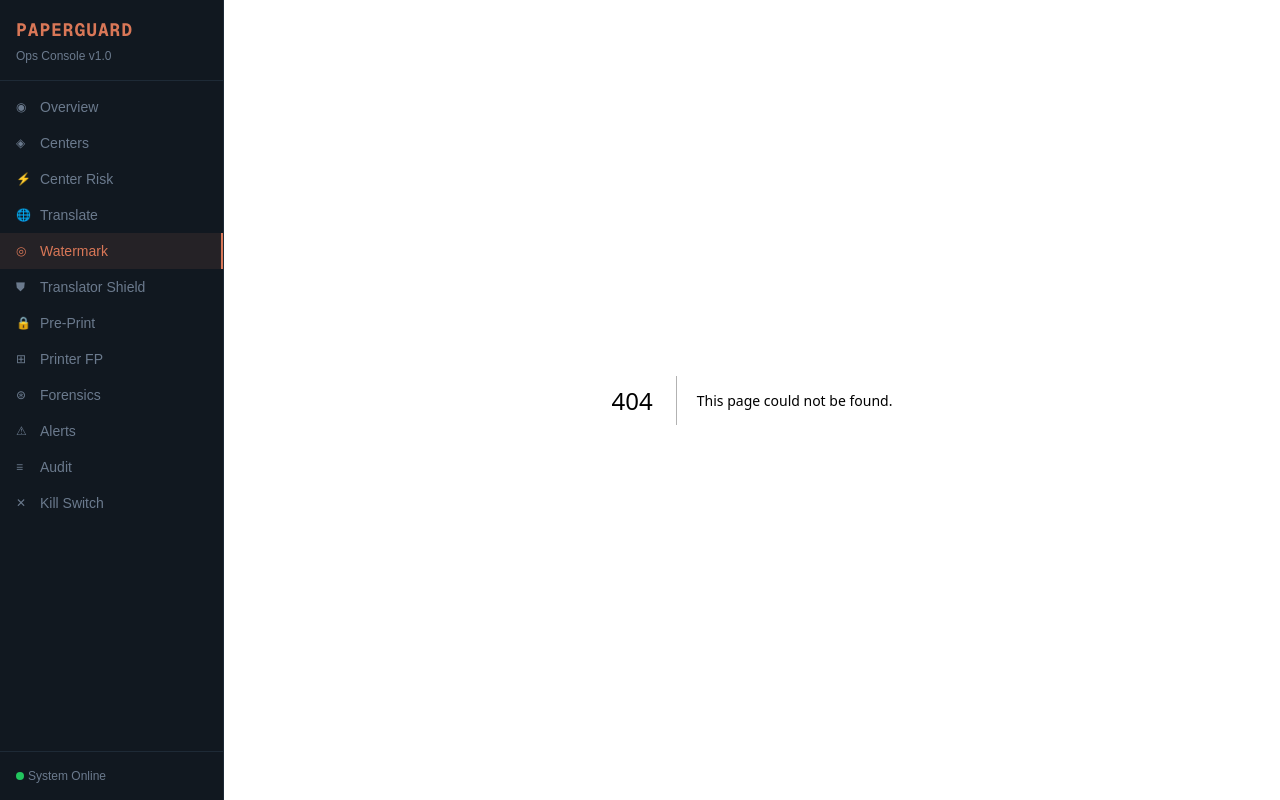
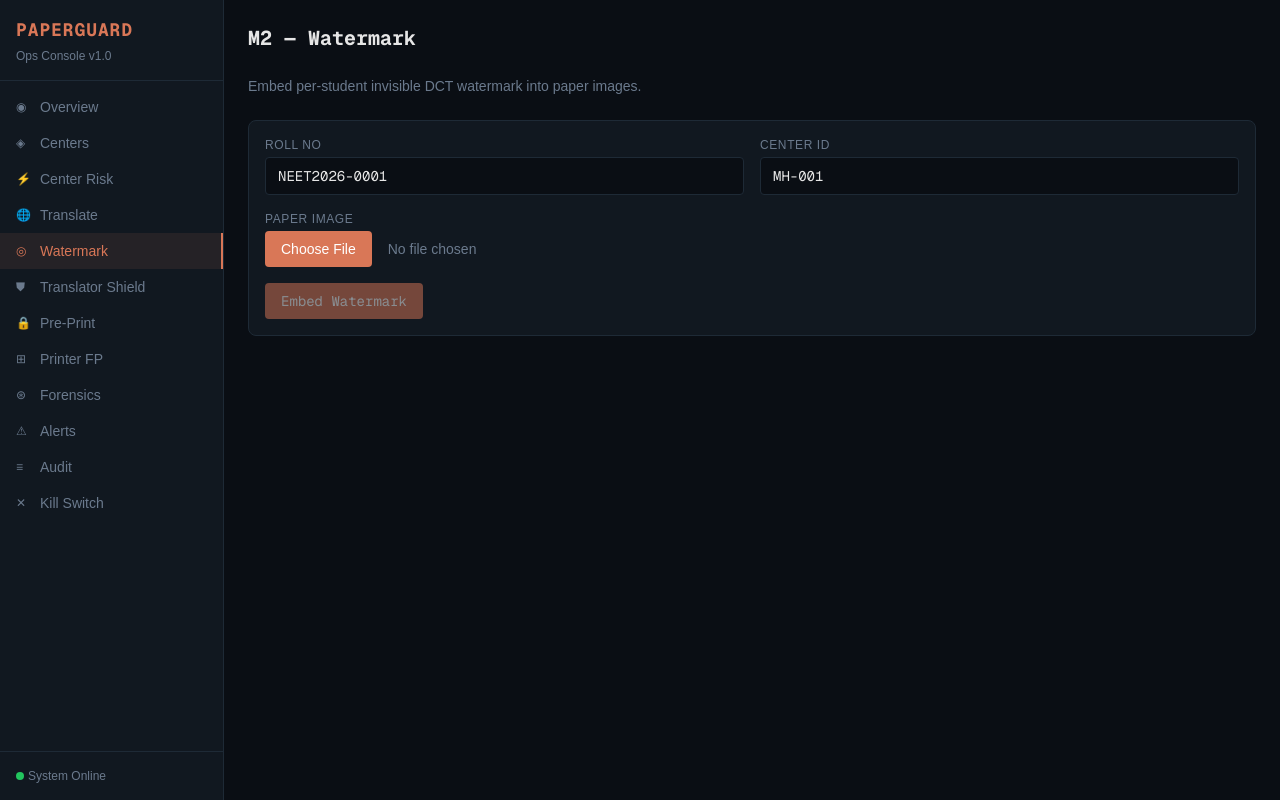
Before and after one commit to Musafir02/PaperGuard, a Next.js app in the folder ops-webapp/: page /dashboard/watermark in a window 1280 px wide. Before the commit this address had no page. Built offline with nearby package versions, Linux system fonts and the light colour scheme; no server answers.

Commit message:
add watermark embed page

```diff
--- /dev/null
+++ b/ops-webapp/app/dashboard/watermark/page.tsx
@@ -0,0 +1,82 @@
+"use client";
+
+import { useState, useRef } from "react";
+import { api } from "../../lib/api";
+
+export default function WatermarkPage() {
+  const [rollNo, setRollNo] = useState("NEET2026-0001");
+  const [centerId, setCenterId] = useState("MH-001");
+  const [file, setFile] = useState<File | null>(null);
+  const [result, setResult] = useState<Record<string, unknown> | null>(null);
+  const [loading, setLoading] = useState(false);
+  const inputRef = useRef<HTMLInputElement>(null);
+
+  const run = async () => {
+    if (!file) return;
+    setLoading(true);
+    try {
+      const res = await api.watermark(rollNo, centerId, file);
+      setResult(res);
+    } catch (e) {
+      console.error(e);
+    } finally {
+      setLoading(false);
+    }
+  };
+
+  return (
+    <div className="p-6 space-y-6">
+      <h1 className="text-xl font-mono font-bold">M2 — Watermark</h1>
+      <p className="text-muted text-sm">Embed per-student invisible DCT watermark into paper images.</p>
+
+      <div className="bg-card border border-border rounded-lg p-4 space-y-4">
+        <div className="grid grid-cols-2 gap-4">
+          <div>
+            <label className="text-xs text-muted uppercase tracking-wider block mb-1">Roll No</label>
+            <input
+              type="text"
+              value={rollNo}
+              onChange={(e) => setRollNo(e.target.value)}
+              className="w-full bg-background border border-border rounded px-3 py-2 text-sm font-mono focus:outline-none focus:border-accent"
+            />
+          </div>
+          <div>
+            <label className="text-xs text-muted uppercase tracking-wider block mb-1">Center ID</label>
+            <input
+              type="text"
+              value={centerId}
+              onChange={(e) => setCenterId(e.target.value)}
+              className="w-full bg-background border border-border rounded px-3 py-2 text-sm font-mono focus:outline-none focus:border-accent"
+            />
+          </div>
+        </div>
+
+        <div>
+          <label className="text-xs text-muted uppercase tracking-wider block mb-1">Paper Image</label>
+          <input
+            ref={inputRef}
+            type="file"
+            accept="image/*"
+            onChange={(e) => setFile(e.target.files?.[0] || null)}
+            className="w-full text-sm text-muted file:mr-4 file:py-2 file:px-4 file:rounded file:border-0 file:text-sm file:bg-accent file:text-white file:cursor-pointer"
+          />
+        </div>
+
+        <button
+          onClick={run}
+          disabled={loading || !file}
+          className="px-4 py-2 bg-accent text-white rounded text-sm font-mono hover:bg-accent-hover transition-colors disabled:opacity-50"
+        >
+          {loading ? "Embedding..." : "Embed Watermark"}
+        </button>
+      </div>
+
+      {result && (
+        <div className="bg-card border border-border rounded-lg p-4">
+          <p className="text-xs text-muted uppercase tracking-wider mb-3">Result</p>
+          <pre className="text-sm font-mono text-green overflow-x-auto">{JSON.stringify(result, null, 2)}</pre>
+        </div>
+      )}
+    </div>
+  );
+}
```
